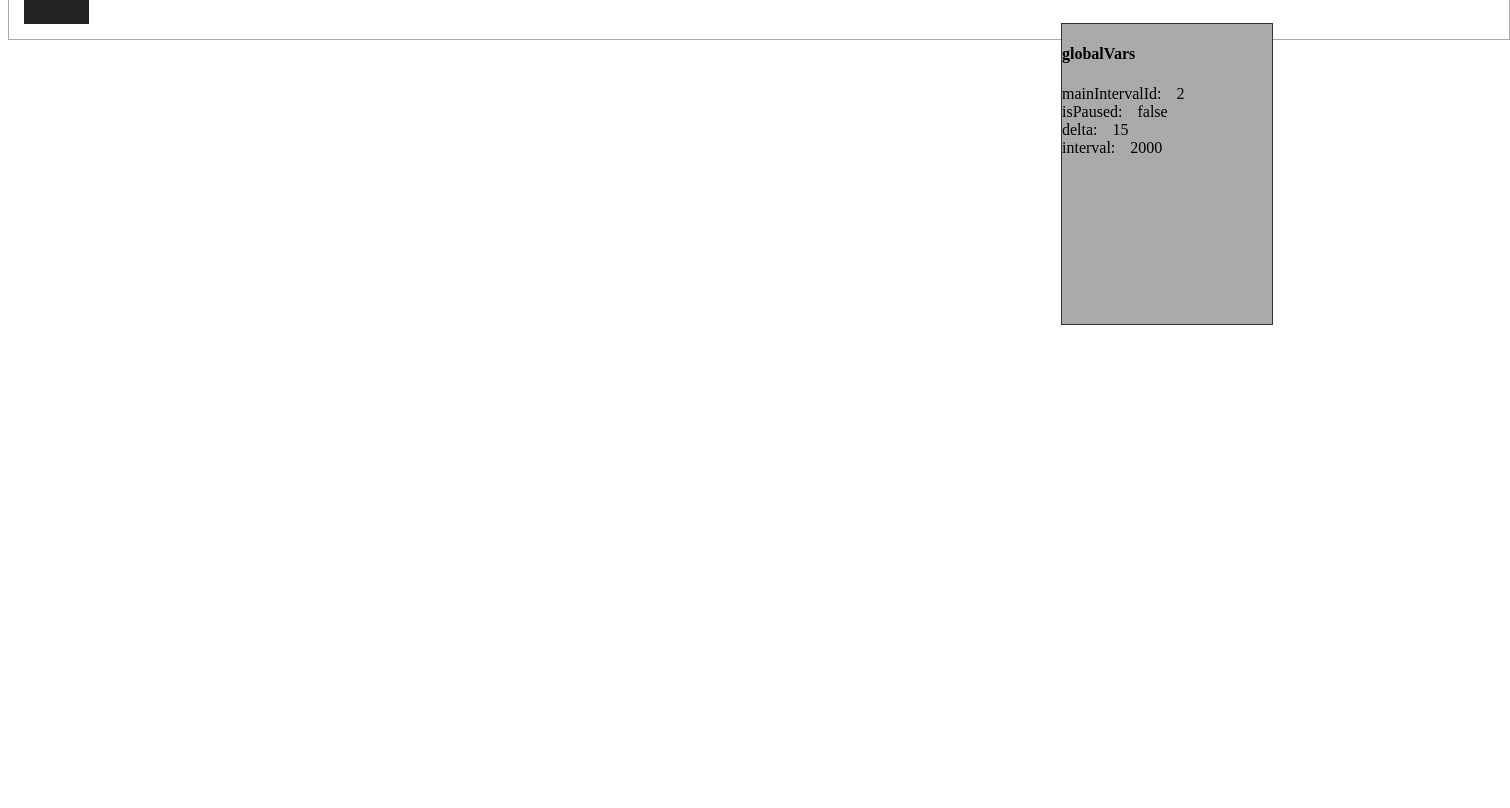
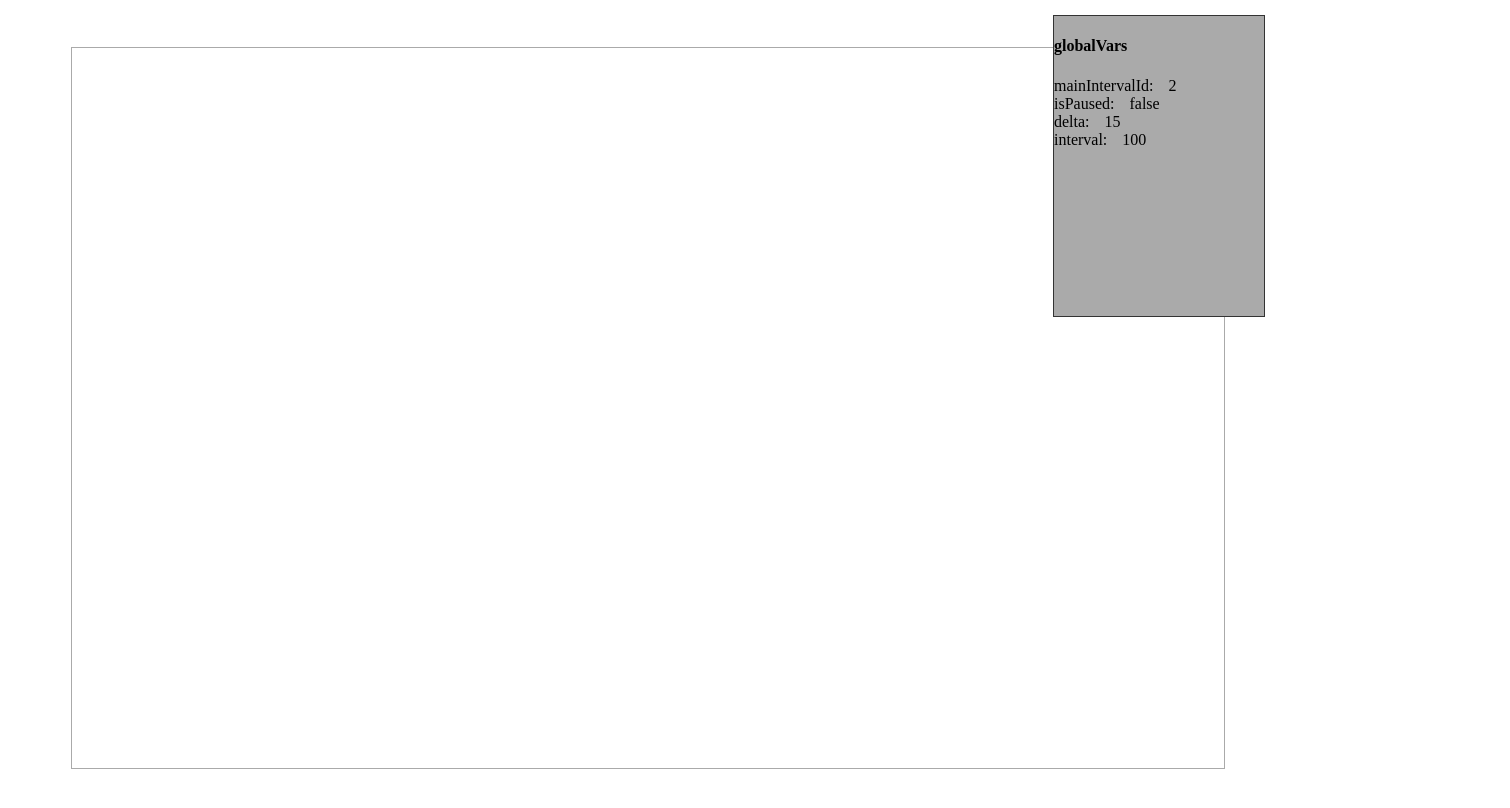
Before and after one commit to godzilla652/space-invaders, a website built with webpack: page src/index.html in a window 1280 px wide. Shown: the whole page, 1510 px wide, since content can reach past the window. Built offline with nearby package versions, Linux system fonts and the light colour scheme.

Commit message:
added mapWrapper, flex-center with padding @TODO add stones list, construct mapWrapper from stones list

```diff
--- a/src/index.html
+++ b/src/index.html
@@ -6,7 +6,7 @@
   <meta http-equiv="X-UA-Compatible" content="ie=edge">
   <title>Space-Invaders</title>
  </head>
-<body class="relative">
+<body class="flexible centered">
   <div class="relative" id="mapWrapper"></div>
 
   <div class="block floating" id="hero"></div>
--- a/src/index.js
+++ b/src/index.js
@@ -12,7 +12,7 @@ window.globalVars = {
   mainIntervalId: undefined,
   isPaused: false,
   delta: 15,
-  interval: 2000,
+  interval: 100,
 
 
   //write monitor
@@ -82,28 +82,48 @@ $(window).keypress(function(event){
 //2,217.6
 
 
+//test
+//add stone to mapWrapper
+// let stone = $("#mapWrapper").append(`<div class="stone block floating" id="t1"></div>`)
+
+
 let map = [
            [0,1,1,1,0,1],
            [1,0,1,1,0,0],
            [1,0,0,1,0,0,]
          ]
 
+//fill mapWrapper from map
 for ( let rowIndex in map){
   for ( let arrayIndex in map[rowIndex]){
-    // console.log(map[rowIndex][arrayIndex])
+    let value = map[rowIndex][arrayIndex]
+    //create block, accrding to position
+    if (value == 1){}
+    else {
+      // exit creating block
+    }
   }
 }
+
 
 function mainInterval(){
   let mainIntervalId = undefined
 
   mainIntervalId = window.setInterval(function(){
     //get old coordinates
-    let oldy = $('#mapWrapper').position().top
-    //delta coordinates
-    let newy = oldy + globalVars.delta
-    //set new coordinates
-    $('#mapWrapper').css("top", newy)
+    // let oldy = $('#t1').position().top
+    // //delta coordinates
+    // let newy = oldy + globalVars.delta
+    // //set new coordinates
+    // $('#t1').css("top", newy)
+
+
+    // console.log('left: ', $("#t1").position().left)
+    // console.log('top: ', $("#t1").position().top)
+    // console.log('width: ', $("#t1").width())
+    // console.log('height: ', $("#t1").height())
+
+
   }, globalVars.interval)
 
   return mainIntervalId
@@ -116,11 +136,9 @@ function start(){
 }
 
 
+
+
 //entry point
 start()
 globalVars.clearMonitor()
 globalVars.updateMonitor()
-
-
-//add stone to mapWrapper
-$("#mapWrapper").append(`<div class="stone block floating" id="t1"></div>`)
--- a/src/styles/style.css
+++ b/src/styles/style.css
@@ -28,9 +28,9 @@ body{
 }
 #mapWrapper{
   border: 1px solid #aaa;
-  width: 1500px;
-  height: 2300px;
-  top: -2300px;
+  width: 90vw;
+  height: 90vh;
+  overflow: hidden;
 }
 /* Roles */
 #hero{
@@ -56,5 +56,5 @@ body{
 /* */
 #t1{
   left: 15px;
-  bottom: 15px;
+  top: -15px;
 }
```
Also changed, not shown: dist/index.html, 2 other files.
